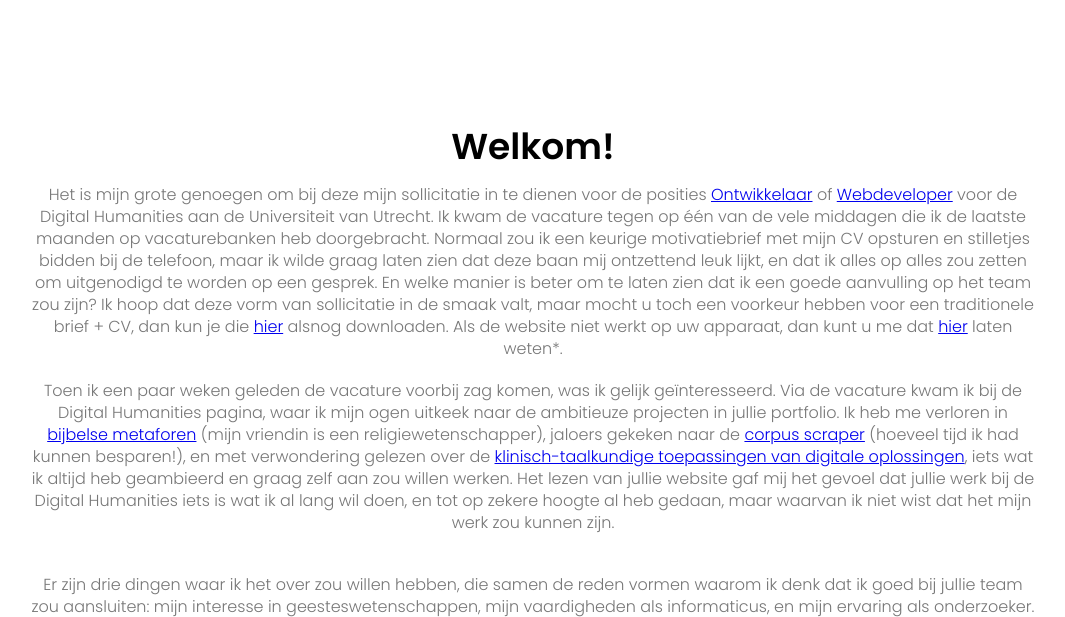
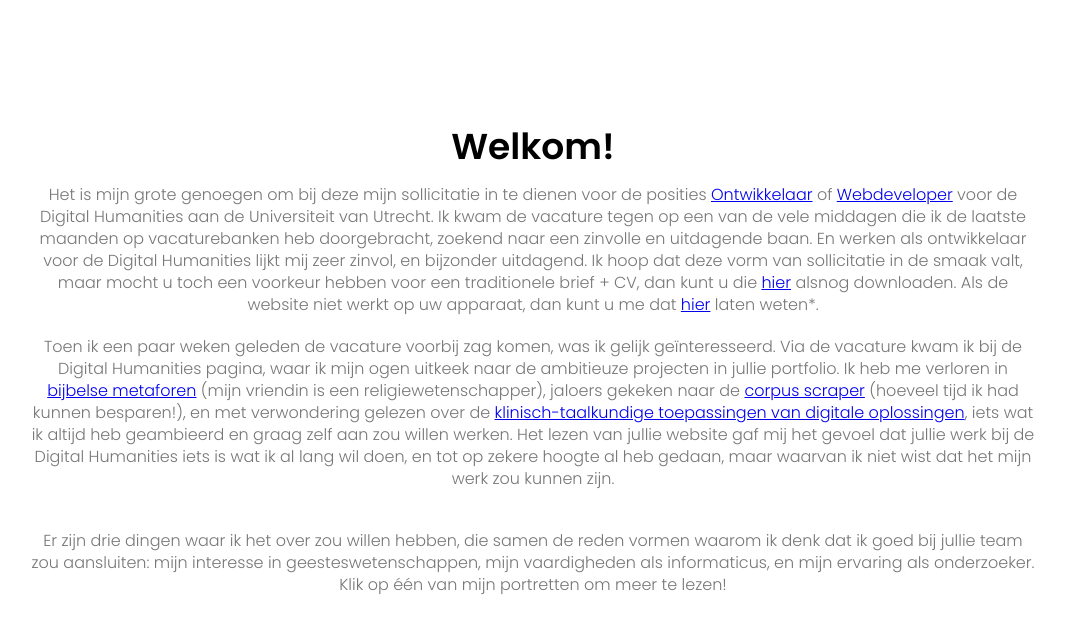
Before and after one commit to Meesch/sollicitatie_uu, a Django app: template FirstSiteApp/templates/FirstSiteApp/homepage.html in a window 1280 px wide. Shown: the part 801-1418 px from the top of the page, without its empty margins (107-1172 px from the left). Run offline with Django 3.2, Linux system fonts and the light colour scheme; the template is opened without the code that fills it, so the values that code supplies are empty; some libraries are stand-ins or nearby versions.

Commit message:
papa edits

```diff
--- a/FirstSiteApp/templates/FirstSiteApp/contact.html
+++ b/FirstSiteApp/templates/FirstSiteApp/contact.html
@@ -37,7 +37,7 @@
 <section class="contact-me">
         <div class="contact-col">
             <p>
-                Bedankt voor het lezen van mijn (erg lange) motivatiebriefwebsite. Ik ben de eerste om toe te geven dat dit project is een beetje uit de hand gelopen, maar ik hoop dat dit laat zien dat ik bereid ben om hard te werken voor deze positie.
+                Bedankt voor het lezen van mijn (erg lange) motivatiebriefwebsite. Ik ben de eerste om toe te geven dat dit project een beetje uit de hand gelopen is, maar ik hoop dat dit laat zien hoe hard ik bereid ben om te werken voor deze positie.
             </p>
             <p>
                 Ik kijk ernaar uit om binnenkort verder met jullie te praten over de vacature, jullie visie voor de Digital Humanities, en hoe ik zou passen in jullie team. Ik hoop van jullie te horen!
@@ -62,7 +62,7 @@
                 <div>
                     <i class="fa fa-envelope-o" aria-hidden="true"></i>
                     <span>
-                        <a href="mailto::meesstip@gmail.com">meesstip@gmail.com</a>
+                        <a href="mailto:meesstip@gmail.com">meesstip@gmail.com</a>
                         <p>Stuur me een email</p>
                     </span>
                 </div>
@@ -108,7 +108,7 @@
                 <i class="fa fa-envelope-o"></i>
             </div>
             <div class="detail_josje">
-                <a href="mailto::j.verhagen@uva.nl">j.verhagen@uva.nl</a>
+                <a href="mailto:j.verhagen@uva.nl">j.verhagen@uva.nl</a>
             </div>
 
         </div>
--- a/FirstSiteApp/templates/FirstSiteApp/homepage.html
+++ b/FirstSiteApp/templates/FirstSiteApp/homepage.html
@@ -46,13 +46,10 @@
     <p>Het is mijn grote genoegen om bij deze mijn sollicitatie in te dienen voor de posities
         <a href="https://www.uu.nl/organisatie/werken-bij-de-universiteit-utrecht/vacatures/ontwikkelaar-digital-humanities-06-10-fte" target="_blank">Ontwikkelaar</a> of
         <a href="https://www.uu.nl/organisatie/werken-bij-de-universiteit-utrecht/vacatures/webdeveloper-digital-humanities-06-10-fte" target="_blank">Webdeveloper</a>
-        voor de Digital Humanities aan de Universiteit van Utrecht.
-        Ik kwam de vacature tegen op één van de vele middagen die ik de laatste maanden op vacaturebanken heb doorgebracht.
-        Normaal zou ik een keurige motivatiebrief met mijn CV opsturen en stilletjes bidden bij de telefoon, maar ik
-        wilde graag laten zien dat deze baan mij ontzettend leuk lijkt, en dat ik alles op alles zou zetten om uitgenodigd
-        te worden op een gesprek. En welke manier is beter om te laten zien dat ik een goede aanvulling op het team zou zijn?
-        Ik hoop dat deze vorm van sollicitatie in de smaak valt, maar mocht u toch een voorkeur hebben voor een traditionele brief + CV, dan kun je die
-        <a href="https://drive.google.com/drive/folders/14ceLr2pN9E5JOm53Jpo7oufYziDwvFXq?usp=sharing">hier</a> alsnog downloaden. Als de website niet werkt op uw apparaat, dan kunt u me dat <a href="mailto::meesstip@gmail.com">hier</a> laten weten<a href="#footer" class="asterisk">*</a>.
+        voor de Digital Humanities aan de Universiteit van Utrecht. Ik kwam de vacature tegen op een van de vele middagen die ik de laatste maanden op vacaturebanken heb doorgebracht, zoekend naar een zinvolle en uitdagende baan. En werken als ontwikkelaar voor de Digital Humanities lijkt mij zeer zinvol, en bijzonder uitdagend.
+
+        Ik hoop dat deze vorm van sollicitatie in de smaak valt, maar mocht u toch een voorkeur hebben voor een traditionele brief + CV, dan kunt u die
+        <a href="https://drive.google.com/drive/folders/14ceLr2pN9E5JOm53Jpo7oufYziDwvFXq?usp=sharing">hier</a> alsnog downloaden. Als de website niet werkt op uw apparaat, dan kunt u me dat <a href="mailto:meesstip@gmail.com">hier</a> laten weten<a href="#footer" class="asterisk">*</a>.
         <p>Toen ik een paar weken geleden de vacature voorbij zag komen, was ik gelijk geïnteresseerd. Via de vacature kwam ik bij de Digital Humanities pagina, waar ik mijn ogen uitkeek naar de ambitieuze projecten in jullie portfolio. Ik heb me verloren in
     <a href="https://zwartsj.home.xs4all.nl/" target="_blank">bijbelse metaforen</a> (mijn vriendin is een religiewetenschapper), jaloers gekeken naar de
     <a href="http://uudigitalhumanitieslab.github.io/corpus-scraper/" target="_blank">corpus scraper</a> (hoeveel tijd ik had kunnen besparen!), en met verwondering gelezen over de
@@ -109,7 +106,7 @@
                 <i class="fa fa-envelope-o"></i>
             </div>
             <div class="detail_josje">
-                <a href="mailto::j.verhagen@uva.nl">j.verhagen@uva.nl</a>
+                <a href="mailto:j.verhagen@uva.nl">j.verhagen@uva.nl</a>
             </div>
 
         </div>
```
Also changed, not shown: FirstSiteApp/templates/FirstSiteApp/CV.html (+6 -6 lines).
